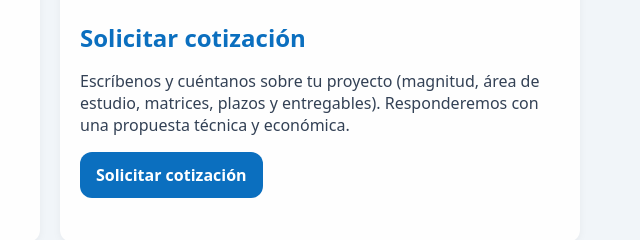
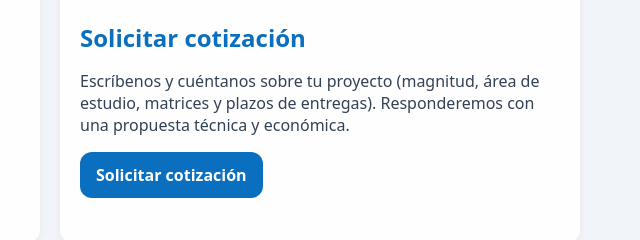
Before and after one commit to Nelsonhidalgo/Bioindica-web, a plain HTML site: page index.html in a window 1280 px wide. Shown: the part 2212-2452 px from the top of the page, 590-1230 px from the left. Drawn offline with Linux system fonts and the light colour scheme.

Commit message:
Update index.html

```diff
--- a/index.html
+++ b/index.html
@@ -176,7 +176,7 @@
         </div>
         <div class="card p24 servicio">
           <h3>Solicitar cotización</h3>
-          <p>Escríbenos y cuéntanos sobre tu proyecto (magnitud, área de estudio, matrices, plazos y entregables). Responderemos con una propuesta técnica y económica.</p>
+          <p>Escríbenos y cuéntanos sobre tu proyecto (magnitud, área de estudio, matrices y plazos de entregas). Responderemos con una propuesta técnica y económica.</p>
           <a class="btn" href="mailto:pilar.nunez.acuna@gmail.com?subject=Cotización Bioindicador Lab">Solicitar cotización</a>
         </div>
       </div>
```
